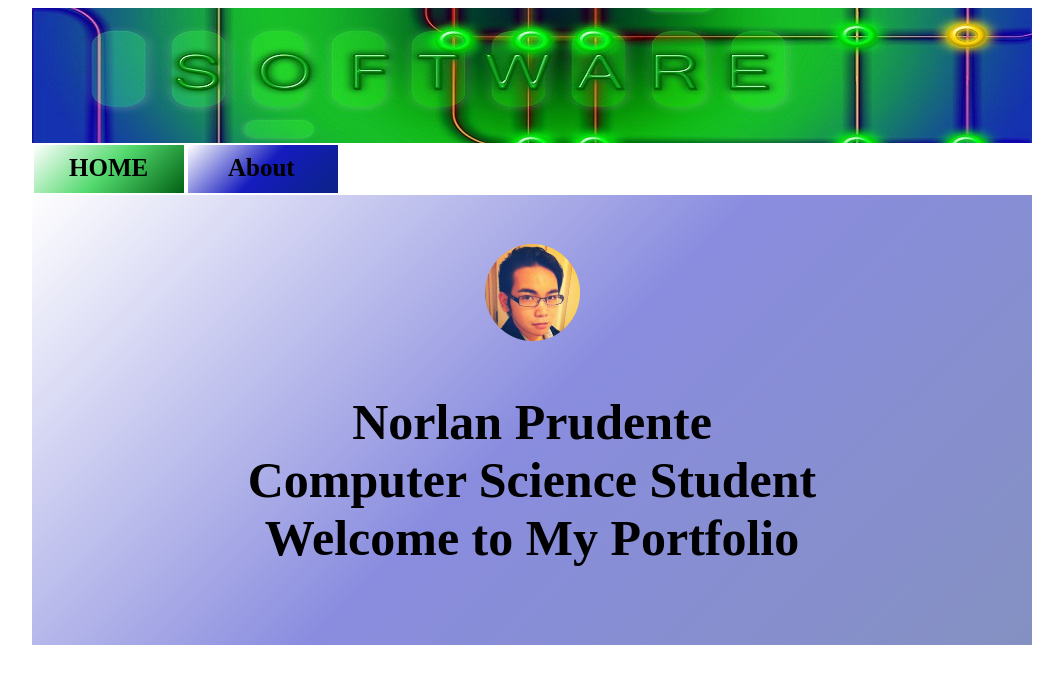
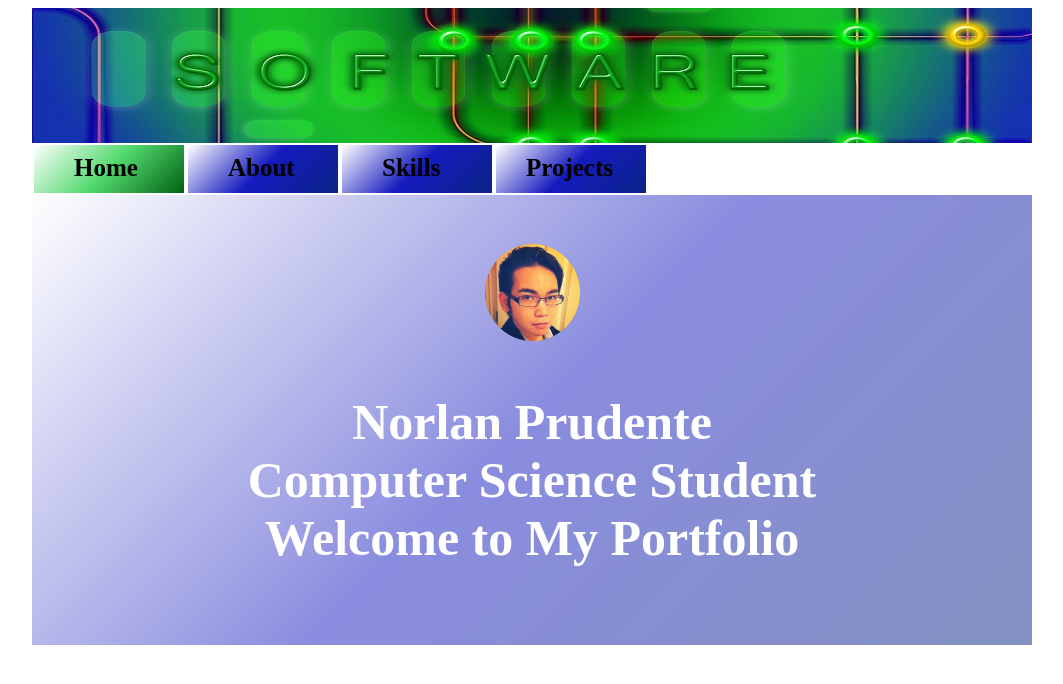
Before and after one commit to lanst/webPortfolio, a plain HTML site: page index.html in a window 1280 px wide. Shown: the whole page, without its empty margins (108-1171 px from the left). Drawn offline with Linux system fonts and the light colour scheme.

Commit message:
modified files

```diff
--- a/css/stylesheet.css
+++ b/css/stylesheet.css
@@ -37,6 +37,14 @@ body{
     float:left;
 }
 
+.menuBox:hover {
+	background: #ff3333; /* For browsers that do not support gradients */
+	background: -webkit-linear-gradient(135deg, white, #ff3333, #990000); /* For Safari 5.1 to 6.0 */
+	background: -o-linear-gradient(135deg, white, #ff3333, #990000); /* For Opera 11.1 to 12.0 */
+	background: -moz-linear-gradient(135deg, white, #ff3333, #990000); /* For Firefox 3.6 to 15 */
+	background: linear-gradient(135deg, white, #ff3333, #990000); /* Standard syntax */
+}
+
 .activeMenuBox {
     background: #52D96D; /* For browsers that do not support gradients */
 	background: -webkit-linear-gradient(135deg, white, #52D96D, #016114); /* For Safari 5.1 to 6.0 */
@@ -51,7 +59,7 @@ body{
 
 .menuHome{
     font-size:25px;
-    margin: 9px 0 0 35Px;
+    margin: 9px 0 0 40Px;
     font-weight:bold;
 	color:black;
 	text-decoration:none;
@@ -62,6 +70,16 @@ body{
 .menuAbout {
     font-size: 25px;
 	margin:9px 0 0 40px;
+    font-weight: bold;
+	color:black;
+	text-decoration:none;
+	cursor: pointer;
+	display: inline-block;
+}
+
+.menuProjects {
+	font-size: 25px;
+	margin:9px 0 0 30px;
     font-weight: bold;
 	color:black;
 	text-decoration:none;
@@ -87,9 +105,10 @@ body{
 	height: 450px;
 	position: relative;
 }
+
 .welcome {
 	font-size: 50px;
-	color: black;
+	color: white;
     font-weight: bold;
 	text-align: center;
 	margin: 10px 0 10px 0;
--- a/index.html
+++ b/index.html
@@ -16,11 +16,19 @@
         <div class="banner"></div>
 
         <div class="activeMenuBox">
-			<a href="index.html" class="menuHome">HOME</a>
+			<a href="index.html" class="menuHome">Home</a>
 		</div>
 
         <div class="menuBox">
 			<a href="pages/about.html" class="menuAbout">About</a>
+        </div>
+
+		<div class="menuBox">
+			<a href="pages/skills.html" class="menuAbout">Skills</a>
+        </div>
+
+		<div class="menuBox">
+			<a href="pages/projects.html" class="menuProjects">Projects</a>
         </div>
 
 		<div id="homeContent" class="fixedWidth">
```
